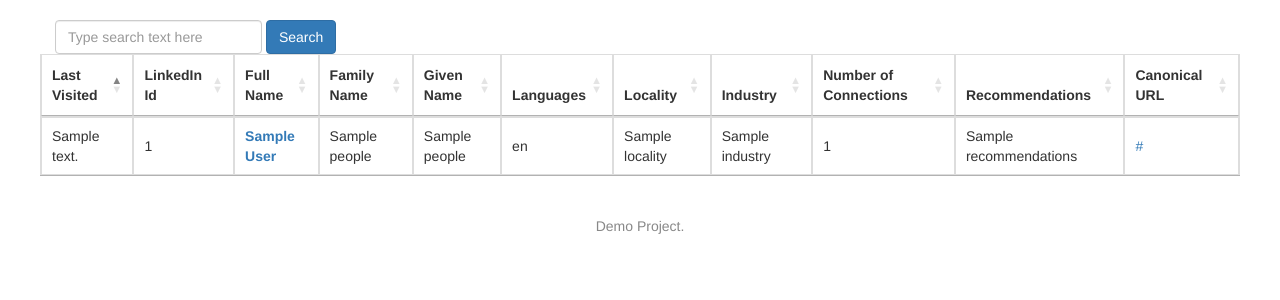
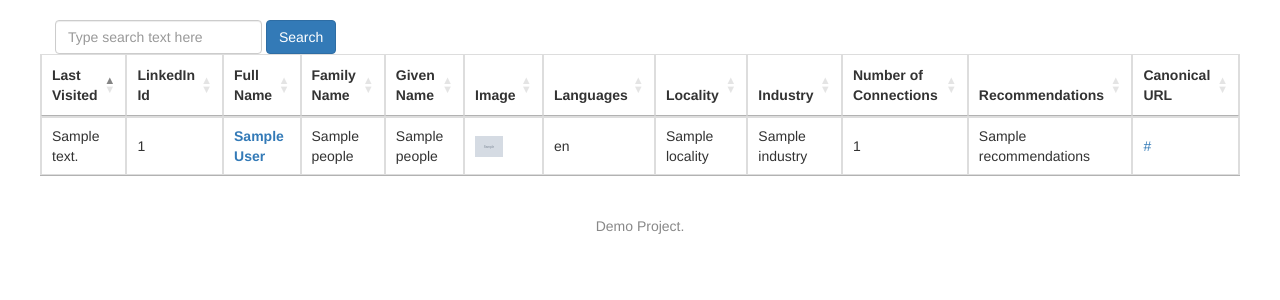
Before and after one commit to golden-eagle-it-technologies/Python-django-mongo, a Django app: template templates/people/basic_listing.html in a window 1280 px wide. Shown: the part 51-351 px from the top of the page. Run offline with Django 3.2, Linux system fonts and the light colour scheme; the template is opened without the code that fills it: most values are stand-ins (such as "Sample title", 1, 10 or a date in 2020); grey boxes marked "Sample" are stand-in pictures; lists and menus that the app fills with data are empty; some libraries are stand-ins or nearby versions.

Commit message:
add image to people basic listview page

```diff
--- a/templates/people/basic_listing.html
+++ b/templates/people/basic_listing.html
@@ -28,6 +28,7 @@
           <th>Full Name</th>
           <th>Family Name</th>
           <th>Given Name</th>
+          <th>Image</th>
           <th>Languages</th>
           <th>Locality</th>
           <th>Industry</th>
@@ -44,6 +45,7 @@
             <td><strong><a href="/people-detail/{{ people.id }}" target="_blank">{{ people.full_name}}</a></strong></td>
             <td>{{ people.family_name }}</td>
             <td>{{ people.given_name }}</td>
+            <td><img src="{{ people.image_url }}" style="width: 50%"></td>
             <td>{{ people.langs }}</td>
             <td>{{ people.locality }}</td>
             <td>{{ people.industry }}</td>
```
